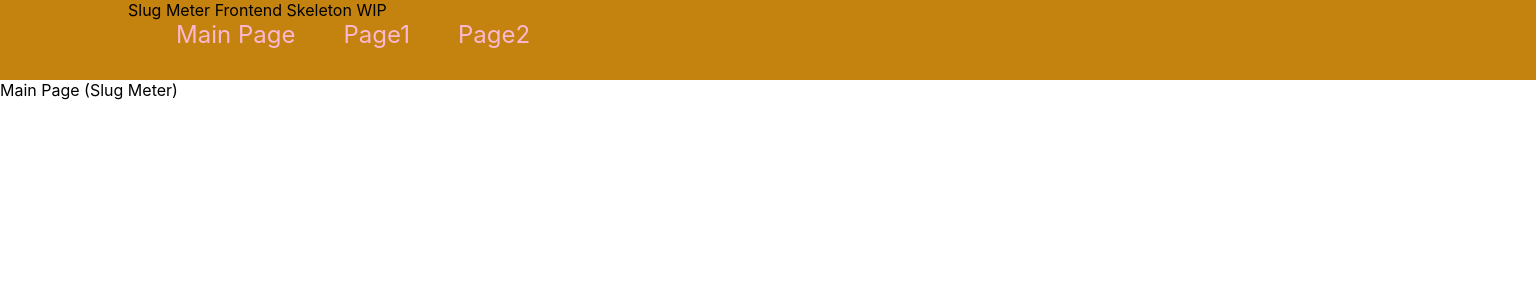
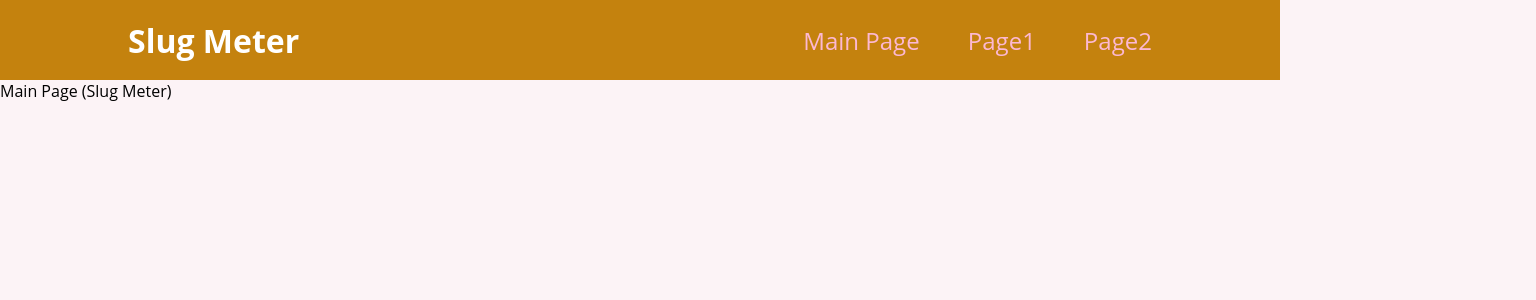
Before and after one commit to Shiblumi/SlugMeter, a React (Create React App) app in the folder frontend/slug-meter-react/: page / in a window 1280 px wide. Shown: the top 300 px of the page, 1536 px wide, since content can reach past the window. Built offline with nearby package versions, Linux system fonts and the light colour scheme.

Commit message:
More presentable initial toy sample

```diff
--- a/frontend/slug-meter-react/src/components/layout/MainNavigation.js
+++ b/frontend/slug-meter-react/src/components/layout/MainNavigation.js
@@ -1,5 +1,4 @@
 import { Link } from "react-router-dom";
-
 
 import classes from "./MainNavigation.module.css";
 
@@ -7,7 +6,7 @@
 function MainNavigation() {
   return (
     <header className={classes.header}>
-      <div>Slug Meter Frontend Skeleton WIP</div>
+      <div className={classes.logo}>Slug Meter</div>
       <nav>
         <ul>
           <li>
--- a/frontend/slug-meter-react/src/components/layout/MainNavigation.module.css
+++ b/frontend/slug-meter-react/src/components/layout/MainNavigation.module.css
@@ -1,13 +1,18 @@
 .header {
     width: 100%;
     height: 5rem;
-    /* display: flex;
+    display: flex;
     align-items: center;
-    justify-content: space-between; */
+    justify-content: space-between;
     background-color: #C4820E;
     padding: 0 10%;
   }
 
+  .logo {
+    font-size: 2rem;
+    color: white;
+    font-weight: bold;
+  }
 
   .header ul {
     list-style: none;
--- a/frontend/slug-meter-react/src/index.css
+++ b/frontend/slug-meter-react/src/index.css
@@ -11,3 +11,25 @@
   font-family: source-code-pro, Menlo, Monaco, Consolas, 'Courier New',
     monospace;
 }
+
+@import url('https://fonts.googleapis.com/css2?family=Open+Sans:wght@400;700&display=swap');
+
+* {
+  box-sizing: border-box;
+}
+
+body {
+  font-family: 'Open Sans', sans-serif;
+  margin: 0;
+  background-color: #fcf3f6;
+}
+
+h1 {
+  font-size: 2.5rem;
+  color: #2c292b;
+}
+
+h2 {
+  font-size: 1.5rem;
+  color: #2c292b;
+}
```
